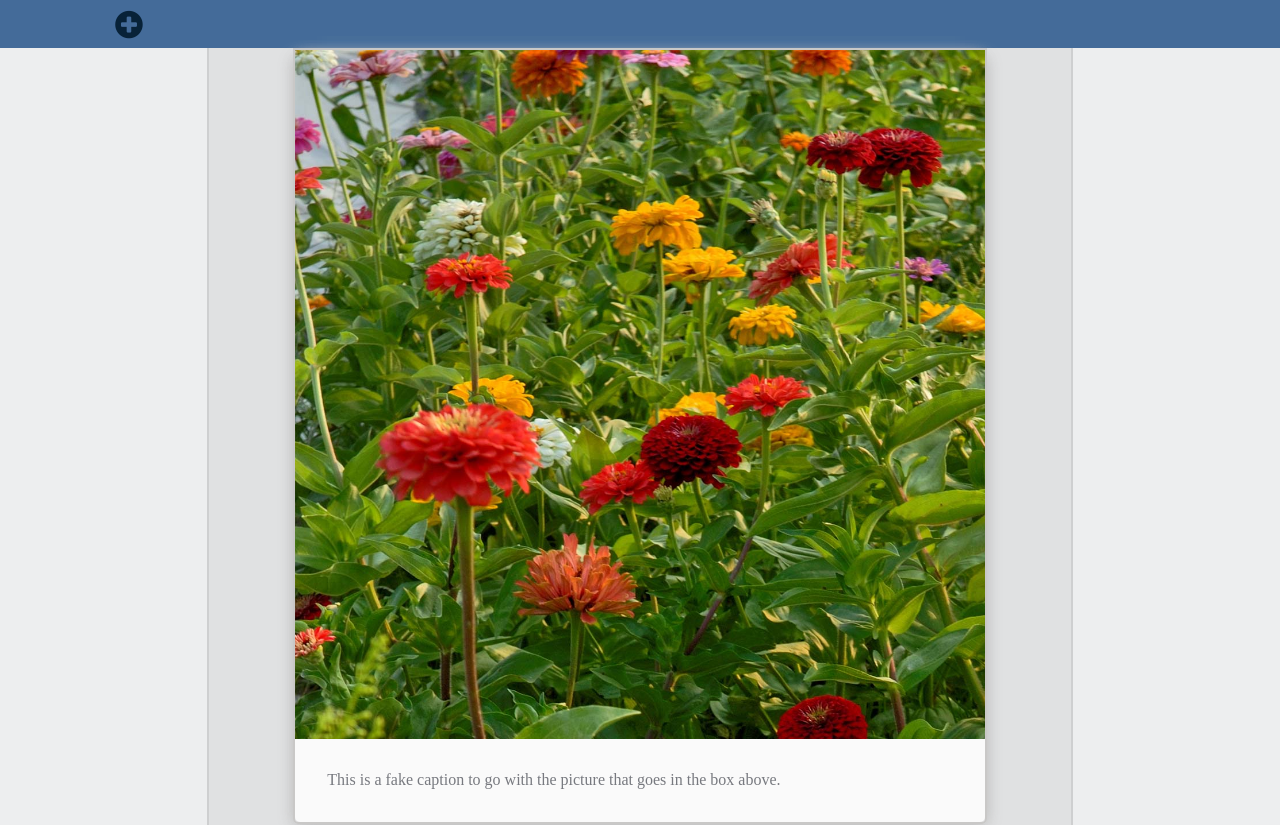
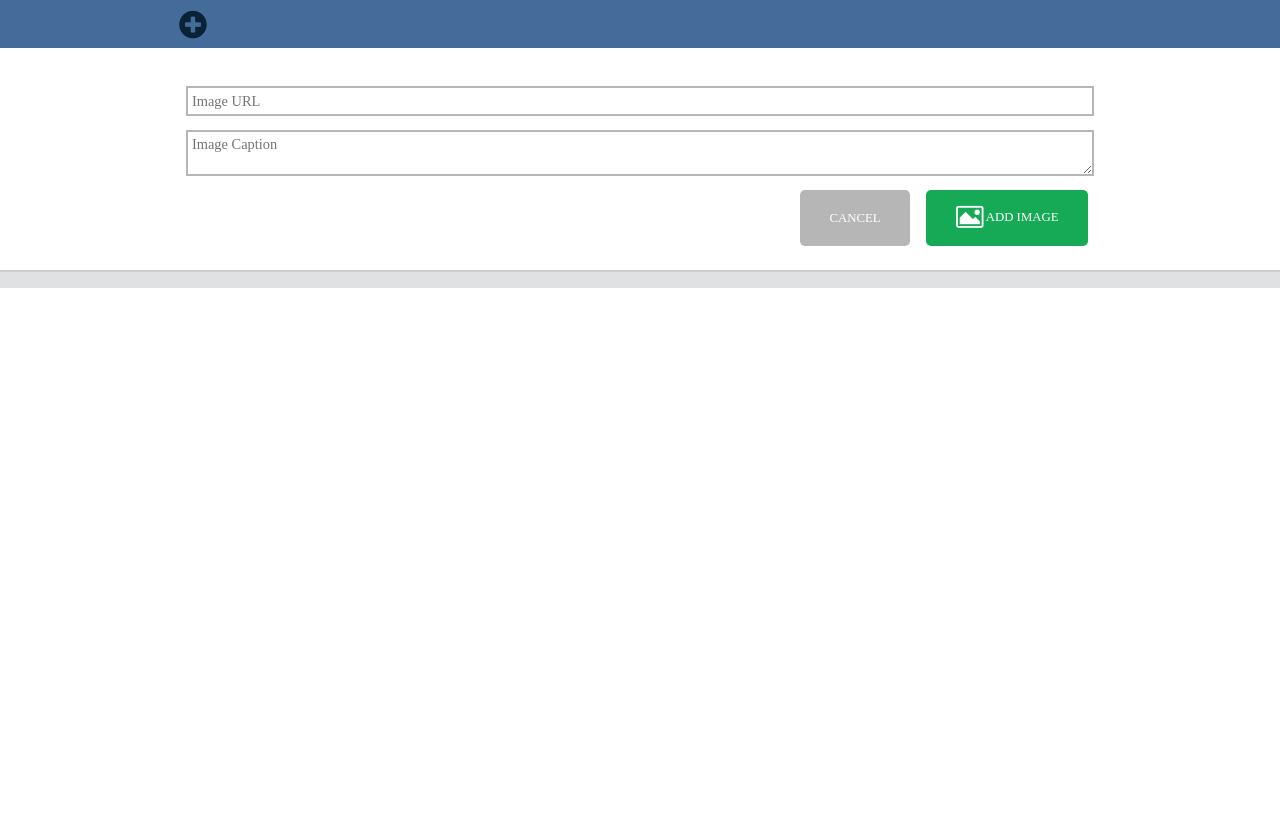
Before and after one commit to DanBuda11/instagram-clone, a plain HTML site: page index.html in a window 1280 px wide. Shown: the top 825 px of the page. After the commit the page ends 800 px from the top, so only its background shows below. Drawn offline with nearby package versions, Linux system fonts and the light colour scheme.

Commit message:
CSS Done

```diff
--- a/index.html
+++ b/index.html
@@ -12,9 +12,19 @@
 				<a href="#" class="headerButton"><i class="fa fa-plus-circle fa-2x"></i></a>
 			</div>
 		</header>
+		<div class="inputForm">
+			<input type="text" class="inputText" placeholder="Image URL"></input>
+			<textarea class="inputText" placeholder="Image Caption"></textarea>
+			<div class="buttons">
+				<button type="button" class="cancel">CANCEL</button>
+				<button type="submit" class="addImage"><i class="fa fa-picture-o fa-2x"></i><span>
+ADD IMAGE</span></button>
+			</div>
+		</div>
 		<section class="outerShell">
 			<div class="innerShell">
-				<div class="postBox">
+				<div id="get-results">
+					<!-- <div class="postBox">
 						<div class="imgBox">
 							<img src="Flowers.jpg"/>
 						</div>
@@ -37,6 +47,7 @@
 						<div class="captionBox">
 							<p>This is a fake caption to go with the picture that goes in the box above.</p>
 						</div>
+					</div> -->
 				</div>
 			</div>
 		</section>
--- a/scripts/main.js
+++ b/scripts/main.js
@@ -0,0 +1,46 @@
+
+// This is my function that runs upon GET success and creates all the contents of the photos & captions
+var dataGet = function(data) {
+	var container = $('#get-results');
+	data.results.forEach(function(val, i, arr) {
+		var postBox = $('<div class="postBox"></div>');
+		var imgBox = $('<div class="imgBox"></div>');
+		var img = $('<img/>').html(val.image);
+		var captionBox = $('<div class="captionBox"></div>');
+		var caption = $('<p></p>').html(val.caption);
+
+		imgBox.append(img);
+		captionBox.append(caption);
+		postBox.append(imgBox);
+		postBox.append(captionBox);
+	});
+}
+
+// This is the GET ajax request which will pull all my saved photo/caption data from the server
+var getResults = {
+	url: 'http://small-tiyfe.herokuapp.com/collections/danstagram',
+	type: 'get',
+	dataType: 'json',
+	success: dataGet,
+	error: getError
+};
+
+// This is the POST ajax request which will add a new photo/caption
+var postResults = {
+	url: 'http://small-tiyfe.herokuapp.com/collections/danstagram',
+	type: 'post',
+	dataType: 'json',
+	success: dataPost,
+	error: postError
+};
+
+
+
+// This is the actual running of the GET request
+// This should happen after each post is complete to refresh the page, as well as when the page is initially loaded
+$.ajax(getResults);
+
+
+// This is the actual running of the POST request
+// This should happen once submit button is clicked and the validation for URL & caption is passed as true
+$.ajax.(postResults);
--- a/styles/main.css
+++ b/styles/main.css
@@ -14,9 +14,64 @@ header {
 	margin-left: -0.8em;
 }
 
-i {
+a i {
 	vertical-align: middle;
 	color: #082238;
+}
+
+.inputForm {
+	padding: 0.5em 0;
+	background-color: #fff;
+	border-bottom: solid 2px #cecfd0;
+	overflow: hidden;
+}
+
+.inputText {
+	display: block;
+	padding: 0.3em;
+	margin: 1em auto;
+	width: 90%;
+	color: #b6b6b6;
+	font-weight: lighter;
+	border: 2px solid #b6b6b6;
+	font-size: 0.9em;
+}
+
+.buttons {
+	width: 90%;
+	margin: 0 auto;
+	display: block;
+}
+
+button {
+	color: #fff;
+	border: 0;
+	border-radius: 5px;
+	vertical-align: middle;
+}
+
+.cancel {
+	background-color: #b6b6b6;
+	font-size: 0.8em;
+	/*float: left;*/
+	padding: 1.2em 1.3em;
+}
+
+.addImage {
+	background-color: #17aa56;
+	display: inline-block;
+	font-size: 0.8em;
+	float: right;
+	padding: 0.8em 1.3em;
+}
+
+.addImage i {
+	transform: scale(-1, 1);
+	vertical-align: middle;
+}
+
+span {
+	vertical-align: middle;
 }
 
 .outerShell {
@@ -36,10 +91,6 @@ i {
 	box-shadow: 5px 5px 15px -5px #c3c3c3, 0 5px 15px -5px #c3c3c3, -5px 5px 15px -5px #c3c3c3;
 }
 
-.imgBox {
-
-}
-
 img {
 	width: 100%;
 	height: auto;
@@ -57,19 +108,23 @@ p {
 	margin: 0;
 }
 
-@media (min-width: 600px) {
-	.innerShell {
-		border-left: solid 2px #cecfd0;
-		border-right: solid 2px #cecfd0;
-		margin: 0 auto;
-		width: 67.33%;
+@media (min-width: 478px) {
+	.inputText {
+		width: 70%;
 	}
-
-	.headerBox {
-		width: 80%;
+	.inputForm {
+		padding: 1.5em 0;
 	}
-
-	.postBox {
-		width: 80%;
+	.buttons {
+		width: 18em;
+		margin: 0;
+		margin-right: 15%;
+		float: right;
+	}
+	.cancel {
+		padding: 1.6em 2.3em;
+	}
+	.addImage {
+		padding: 1.2em 2.3em;
 	}
 }
```
Also changed, not shown: 1 other file. Lines whose indentation alone changed are shown as unchanged.
